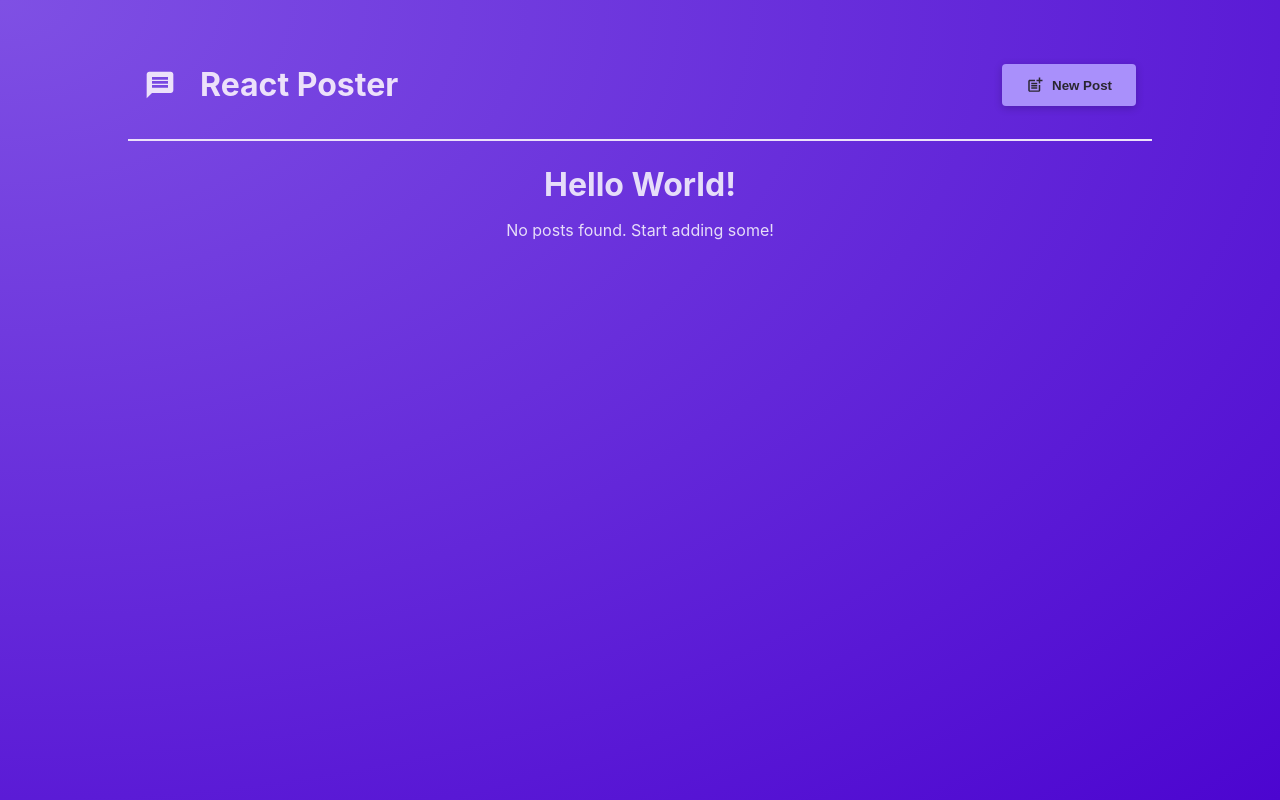
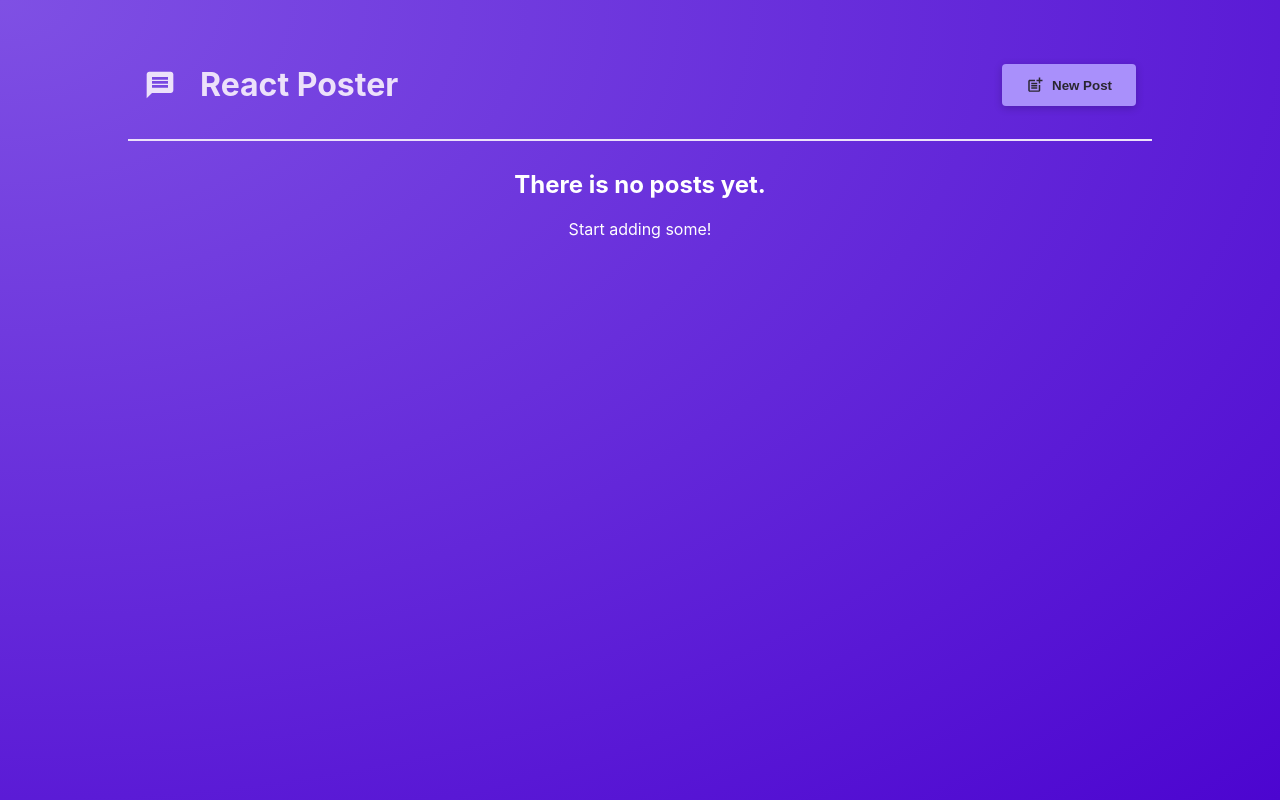
Before and after one commit to ssuntro/next-js-crash-course, a React (Vite) app: page / in a window 1280 px wide. Built offline with nearby package versions, Linux system fonts and the light colour scheme.

Commit message:
finish layout empty page for PostsList

```diff
--- a/src/App.jsx
+++ b/src/App.jsx
@@ -14,7 +14,7 @@
     <>
     <MainHeader onCreatePost={showModalHandler}/>
     <main>
-      <h1>Hello World!</h1>
+      {/* <h1>Hello World!</h1> */}
       <PostsList onStopPosting={hideModalHandler} isPosting={modalIsVisible}/>
     </main>
     </>
--- a/src/components/PostsList.jsx
+++ b/src/components/PostsList.jsx
@@ -38,7 +38,12 @@
       </ul>
       )}
 
-      {posts.length === 0 && <p>No posts found. Start adding some!</p>}
+      {posts.length === 0 && (
+        <div style={{textAlign: 'center', color: 'white'}}>
+          <h2>There is no posts yet.</h2>
+          <p>Start adding some!</p>
+        </div>
+      )}
     </>
   )
 }
```
